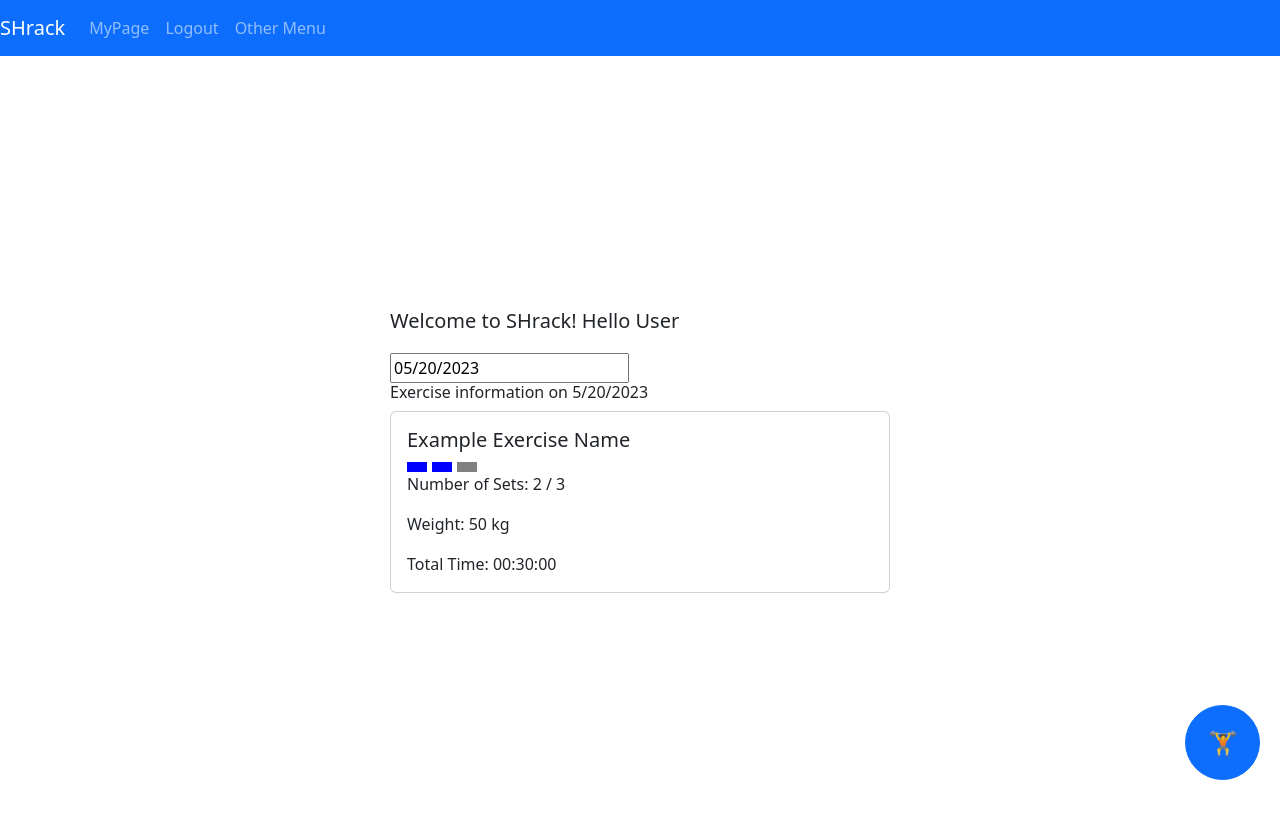
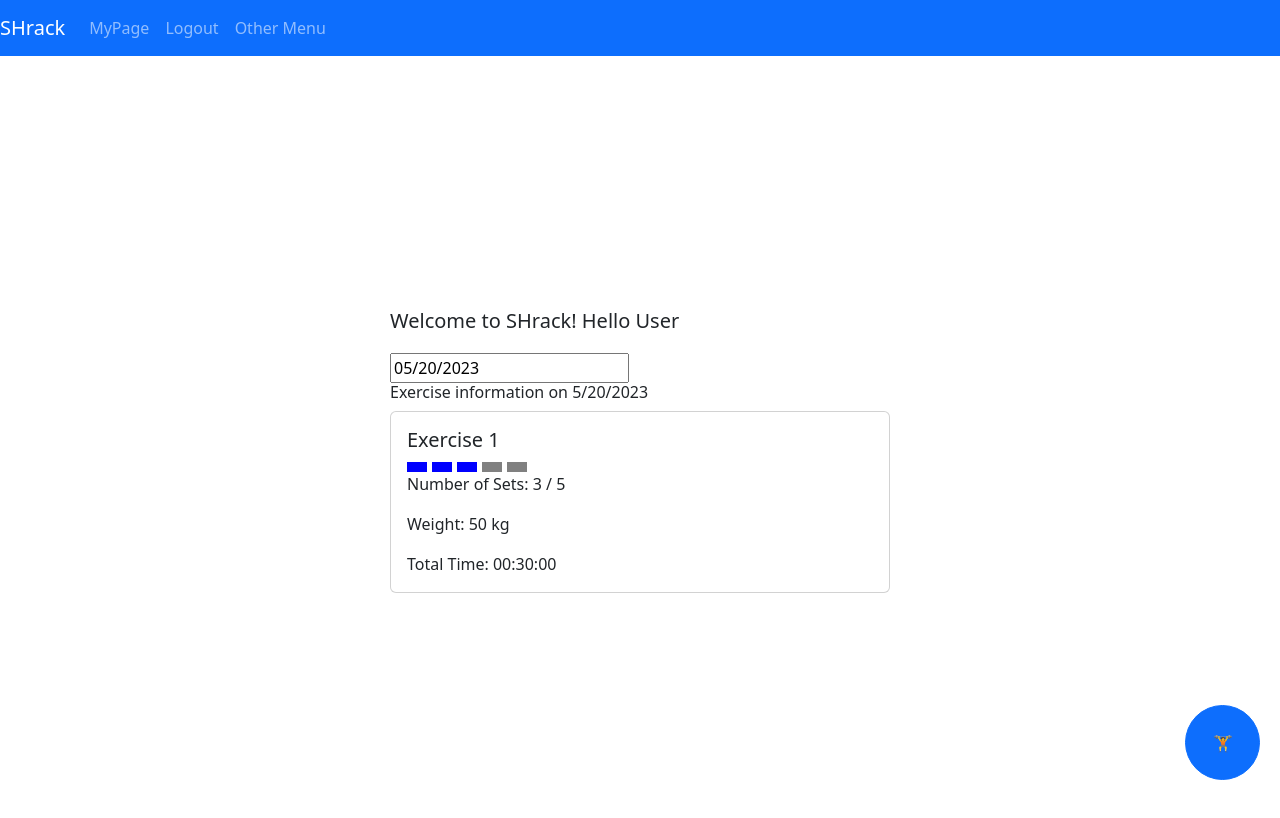
Before and after one commit to SG-Capstone-SHrack/SHrack-front, a React (Create React App) app: page /home in a window 1280 px wide. Shown: the top 818 px of the page. Built offline with nearby package versions, Linux system fonts and the light colour scheme.

Commit message:
운동 시작 모달 : home과 startmodal함수 연결(클릭 시 나타나도록)

```diff
--- a/src/Home/Home.jsx
+++ b/src/Home/Home.jsx
@@ -1,93 +1,78 @@
 import React, { useState, useEffect } from 'react';
-import { useParams, useNavigate } from 'react-router-dom';
+import { useParams } from 'react-router-dom';
 import DatePicker from 'react-datepicker';
 import 'react-datepicker/dist/react-datepicker.css';
-import { Navbar, Nav, Card, Button } from 'react-bootstrap';
+import { Card, Navbar, Nav, Button } from 'react-bootstrap';
 import axios from 'axios';
+import ExerciseStartModal from '../components/ExerciseStartModal';
 
 const HomePage = () => {
   const { id } = useParams();
-  const history = useNavigate();
-  const [selectedDate, setSelectedDate] = useState(new Date()); // 오늘 날짜가 default값으로 되게끔 변경
-  const [exerciseRecords, setExerciseRecords] = useState([]); //비밀번호 받아오는 걸로
-  const [password, setPassword] = useState('');
-  const [isAlert, setIsAlert] = useState(false);
-  const [isLoading, setIsLoading] = useState(false);
+  const [selectedDate, setSelectedDate] = useState(new Date());
+  const [exerciseRecords, setExerciseRecords] = useState([]);
+
+  const [showModal, setShowModal] = useState(false);
+
   const [exerciseType, setExerciseType] = useState('');
   const [exerciseGoal, setExerciseGoal] = useState('');
 
-  const handleDateChange = date => {
+  const handleDateChange = (date) => {
     setSelectedDate(date);
-  };
-
-  const fetchExerciseRecords = () => {
-    // 서버에 선택한 날짜 정보 보내기 => 추후 수정하기
-    const authToken = localStorage.getItem('auth');
-    if (authToken && selectedDate) {
-      const headers = {
-        'Content-Type': 'application/json',
-        Authorization: authToken,
-      };
-
-      axios // 서버에서 받아온 데이터를 exerciseRecords에 저장
-        .get(`http://your-api-endpoint/exercise-records?date=${selectedDate}`, {
-          headers,
-        })
-        .then(response => {
-          const fetchedRecords = response.data;
-          setExerciseRecords(fetchedRecords);
-        })
-        .catch(error => {
-          console.log(error);
-        });
+    setExerciseRecords([]);
+    if (date) {
+      fetchExerciseRecords(date);
     }
   };
 
-  useEffect(() => {
-    fetchExerciseRecords();
-  }, [selectedDate]);
-  const handleLogin = e => {
-    // 아이디와 비밀번호 서버에 전달 => 추후 수정
-    e.preventDefault();
-    if (!id || !password) {
-      setIsAlert(true);
-      return;
-    }
-    const data = {
-      id: id,
-      password: password,
-    };
-
-    const headers = {
-      'Content-Type': 'application/json',
-    };
-    setIsLoading(true);
-    axios
-      .post('http://your-api-endpoint/login', JSON.stringify(data), { headers })
-      .then(res => {
-        localStorage.setItem('auth', res.data.key);
-        window.location.href = '/';
-      })
-      .catch(err => {
-        console.log(err);
-        setIsAlert(true);
-      })
-      .finally(() => {
-        setIsLoading(false);
-      });
-  };
-  const handleAddExercise = () => {
-    const exerciseData = {
-      exerciseType: exerciseType,
-      exerciseGoal: exerciseGoal,
-    };
-    history.push(
-      `/next-page?exerciseType=${exerciseType}&exerciseGoal=${exerciseGoal}`,
-    );
+  const handleFetchData = () => { //임시 데이터 => 추후 수정 예정
+    const fetchedRecords = [
+      {
+        exerciseName: 'Exercise 1',
+        numberOfSets: 3,
+        totalSets: 5,
+        weight: 50,
+        totalTime: '00:30:00',
+      },
+      {
+        exerciseName: 'Exercise 2',
+        numberOfSets: 4,
+        totalSets: 6,
+        weight: 40,
+        totalTime: '00:25:00',
+      },
+    ];
+    setExerciseRecords(fetchedRecords);
   };
 
-  return (
-    //상단 바(마이페이지, 로그아웃, 기타 메뉴)
+  const fetchExerciseRecords = (date) => { //임시 데이터 => 추후 수정 예정
+    const fetchedRecords = [
+      {
+        exerciseName: 'Exercise 1',
+        numberOfSets: 3,
+        totalSets: 5,
+        weight: 50,
+        totalTime: '00:30:00',
+      },
+    ];
+    setExerciseRecords(fetchedRecords);
+  };
+
+  useEffect(() => {
+    handleFetchData();
+    fetchExerciseRecords(selectedDate);
+  }, [selectedDate]);
+
+  const handleAddExercise = () => { //모달창 띄우기, 닫기 함수
+    setShowModal(true);
+  };
+  const handleModalClose = () => {
+    setShowModal(false);
+  };
+  const handleModalSubmit = () => {
+    setShowModal(false);
+  };
+
+  return ( //상단 메뉴바
     <div>
       <Navbar bg="primary" variant="dark" expand="lg">
         <Navbar.Brand>SHrack</Navbar.Brand>
@@ -107,24 +92,15 @@ const HomePage = () => {
           justifyContent: 'center',
           alignItems: 'center',
           height: '100vh',
-        }}>
+        }}
+      >
         <div style={{ width: '500px' }}>
           <Card.Body>
-            <Card.Title style={{ marginBottom: '20px' }}>
-              Welcome to SHrack! Hello User {id}
-            </Card.Title>
-            <DatePicker
-              selected={selectedDate}
-              onChange={handleDateChange}
-              style={{ marginBottom: '20px' }}
-            />
-
+            <Card.Title style={{ marginBottom: '20px' }}>Welcome to SHrack! Hello User {id}</Card.Title>
+            <DatePicker selected={selectedDate} onChange={handleDateChange} style={{ marginBottom: '20px' }} />
             {selectedDate && (
               <div>
-                <h6>
-                  Exercise information on {selectedDate.toLocaleDateString()}
-                </h6>
-
+                <h6>Exercise information on {selectedDate.toLocaleDateString()}</h6>
                 {exerciseRecords.length > 0 ? (
                   exerciseRecords.map((record, index) => (
                     <Card key={index} style={{ marginBottom: '10px' }}>
@@ -135,8 +111,7 @@ const HomePage = () => {
                             <div
                               key={i}
                               style={{
-                                backgroundColor:
-                                  i < record.numberOfSets ? 'blue' : 'gray',
+                                backgroundColor: i < record.numberOfSets ? 'blue' : 'gray',
                                 width: '20px',
                                 height: '10px',
                                 marginRight: '5px',
@@ -145,8 +120,7 @@ const HomePage = () => {
                           ))}
                         </div>
                         <Card.Text>
-                          Number of Sets: {record.numberOfSets} /{' '}
-                          {record.totalSets}
+                          Number of Sets: {record.numberOfSets} / {record.totalSets}
                         </Card.Text>
                         <Card.Text>Weight: {record.weight} kg</Card.Text>
                         <Card.Text>Total Time: {record.totalTime}</Card.Text>
@@ -154,67 +128,29 @@ const HomePage = () => {
                     </Card>
                   ))
                 ) : (
-                  <Card style={{ marginBottom: '10px' }}>
-                    <Card.Body>
-                      <Card.Title>Example Exercise Name</Card.Title>
-                      <div style={{ display: 'flex', marginTop: '10px' }}>
-                        <div
-                          style={{
-                            backgroundColor: 'blue',
-                            width: '20px',
-                            height: '10px',
-                            marginRight: '5px',
-                          }}
-                        />
-                        <div
-                          style={{
-                            backgroundColor: 'blue',
-                            width: '20px',
-                            height: '10px',
-                            marginRight: '5px',
-                          }}
-                        />
-                        <div
-                          style={{
-                            backgroundColor: 'gray',
-                            width: '20px',
-                            height: '10px',
-                            marginRight: '5px',
-                          }}
-                        />
-                      </div>
-                      <Card.Text>Number of Sets: 2 / 3</Card.Text>
-                      <Card.Text>Weight: 50 kg</Card.Text>
-                      <Card.Text>Total Time: 00:30:00</Card.Text>
-                    </Card.Body>
-                  </Card>
+                  <p>No exercise records available for {selectedDate.toLocaleDateString()}</p>
                 )}
               </div>
             )}
-          </Card.Body>
-          <Button // 운동 추가 버튼(플로팅 버튼)
-            variant="primary"
-            style={{
+
+            <Button
+              variant="primary"
+              style={{
+              width: '75px',
+              height: '75px',
               position: 'fixed',
               bottom: '20px',
               right: '20px',
-              borderRadius: '50%',
-              width: '75px',
-              height: '75px',
-              display: 'flex',
-              justifyContent: 'center',
-              alignItems: 'center',
-              fontSize: '24px',
-            }}
-            onClick={() => {
-              setExerciseType('');
-              setExerciseGoal('');
-            }}>
+              borderRadius: '50%' }}
+              onClick={handleAddExercise}
+            >
             {/* &#10003; */}
             🏋️
-          </Button>
+            </Button>
+          </Card.Body>
         </div>
       </div>
+      <ExerciseStartModal isModalShow={showModal} setModalShow={setShowModal} />
     </div>
   );
 };
--- a/src/components/ExerciseStartModal.jsx
+++ b/src/components/ExerciseStartModal.jsx
@@ -10,7 +10,7 @@ import {
   Modal,
 } from 'react-bootstrap';
 
-function ExerciseStartModal(isModalShow, setModalShow) {
+function ExerciseStartModal({isModalShow, setModalShow}) {
   const [exerciseType, setExerciseType] = useState('');
   const [exerciseGoal, setExerciseGoal] = useState('');
   const [goalType, setGoalType] = useState('');
```
